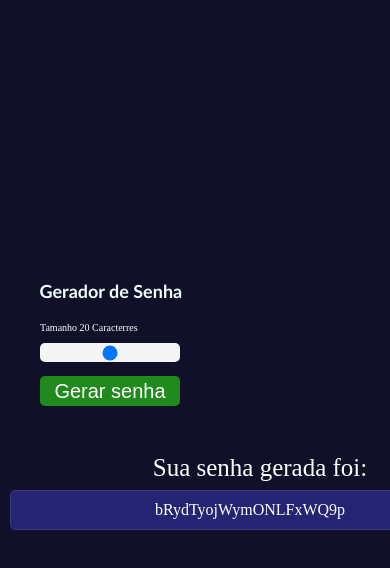
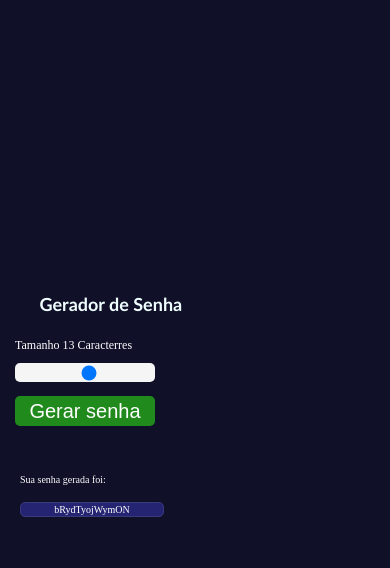
Before and after one commit to Arthur0088/Gerador-Senha, a plain HTML site: page index.html in a window 390 px wide. Both pictures are taken after a click on the button "Gerar senha". Shown: the top 568 px of the page. Drawn offline with Linux system fonts and the light colour scheme.

Commit message:
commit 3.0

```diff
--- a/index.html
+++ b/index.html
@@ -19,7 +19,7 @@
             <span>Tamanho <span id="valor"></span> Caracterres</span>
         </div>
         <div class="container-slide">
-            <input id="slider" class="slider" type="range" min="5" max="35" value="20c">
+            <input id="slider" class="slider" type="range" min="5" max="20" value="20c">
         </div>
         <button id="button" class="button-gerar" onclick="generate()">Gerar senha</button>
     </main>
--- a/style.css
+++ b/style.css
@@ -100,20 +100,19 @@ body{
         width: 140px;
         justify-content: center;
         align-items: center;
-        margin-left: 40px;
+        margin-left: 15px;
         margin-top: 10px;
     }
     .container-slide{
         padding: 0;
         margin: 0;
-        margin-left: 40px;
+        margin-left: 15px;
     }
     .subtitulo{
-        margin-left: 40px;
-        font-size: 1px;
+        margin-left: 15px;
     }
     .subtitulo span{
-        font-size: 10px;
+        font-size: 12px;
     }
     .slider{
         flex-wrap: wrap;
@@ -123,4 +122,27 @@ body{
         font-size: 18px;
         margin-left: 79px;
     }
+    .title-senha{
+        text-align: start;
+        font-size: 10px;
+        height: 20px;
+        margin-left: 10px;
+    }
+    #senha{
+        height: 15px;
+        width: 30%;
+        margin-left: 10px;
+        font-size: 10px;
+    }
+    .msg{
+        width: 30%;
+        display: flex;
+        margin-left: 10px;
+        top: 10px;
+        padding: 6px 8px;
+        visibility: visible;
+        opacity: 0;
+        border-radius: 5px;
+        transition: all 0.5s ease-in-out;
+    }
 }
```
